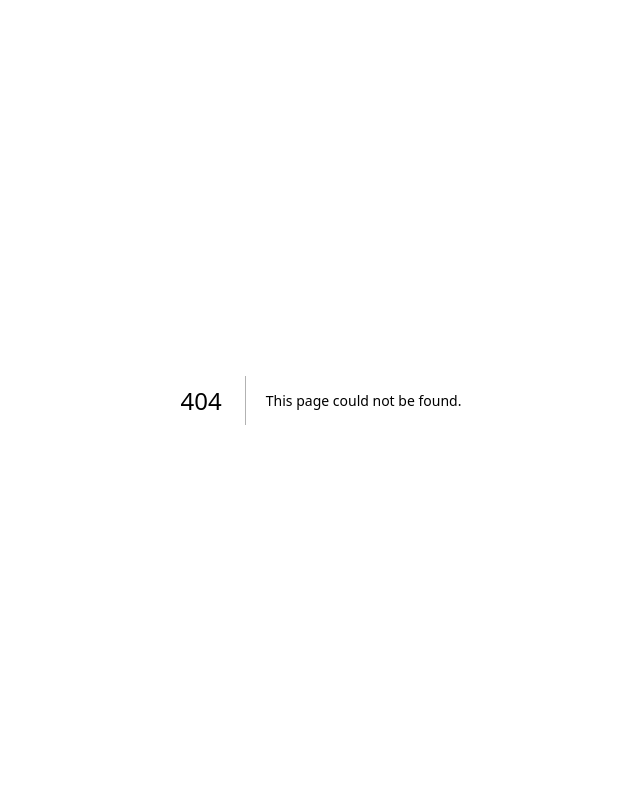
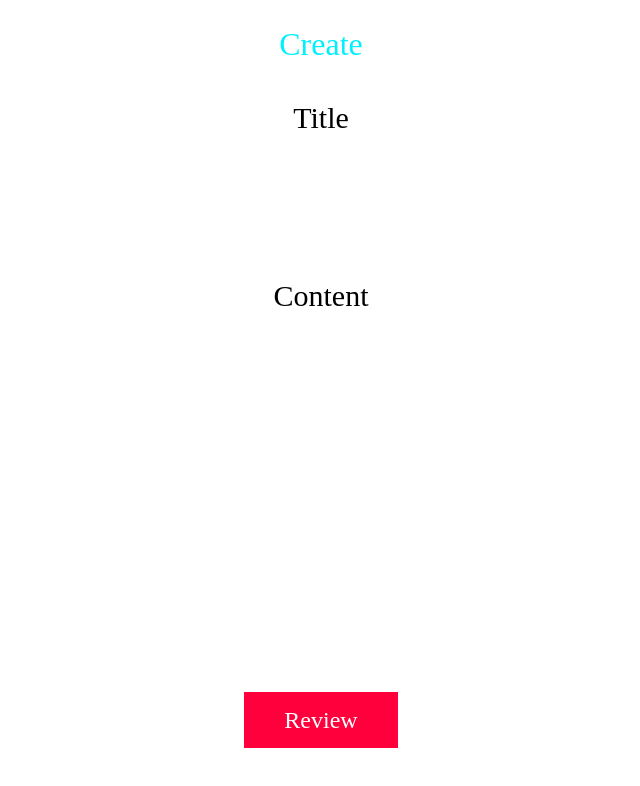
Before and after one commit to Mopcho/Small-NextJs-Project, a Next.js app in the folder client/: page /cyberadmin/create in a window 1280 px wide. Before the commit this address had no page. Shown: the top 786 px of the page, without its empty margins (319-959 px from the left). Built offline with nearby package versions, Linux system fonts and the light colour scheme; a web font is replaced by a local one.

Commit message:
Create a base form for creating blogs

```diff
--- /dev/null
+++ b/client/src/app/cyberadmin/create/page.tsx
@@ -0,0 +1,28 @@
+export default function Create() {
+  return (
+    <section className="h-full w-full py-8">
+      <form className="blog-create-form">
+        <div className="blog-create-title blog-create-formfield">
+          <label htmlFor="title" className="text-3xl">
+            Title
+          </label>
+          <input name="title" type="text" className="w-full p-2"></input>
+        </div>
+
+        <div className="blog-create-textarea blog-create-formfield">
+          <label htmlFor="content" className="text-3xl">
+            Content
+          </label>
+          <textarea
+            name="content"
+            className="w-full p-2 h-full resize-none"
+          ></textarea>
+        </div>
+
+        <button className="py-3 px-10 bg-custom-red text-white text-2xl">
+          Review
+        </button>
+      </form>
+    </section>
+  );
+}
--- /dev/null
+++ b/client/src/app/cyberadmin/layout.tsx
@@ -0,0 +1,22 @@
+import Link from 'next/link';
+
+export default function CyberAdminLayout({
+  children,
+}: {
+  children: React.ReactNode;
+}) {
+  return (
+    <section className="admin-layout custom-container py-5">
+      <nav className="admin-navigation">
+        <ul>
+          <li>
+            <Link href="/cyberadmin/create" className="text-custom-cyan">
+              Create
+            </Link>
+          </li>
+        </ul>
+      </nav>
+      {children}
+    </section>
+  );
+}
--- /dev/null
+++ b/client/src/app/cyberadmin/page.tsx
@@ -0,0 +1,9 @@
+export default function CyberAdmin() {
+  return (
+    <section className="flex h-full justify-center items-center">
+      <h2 className="text-4xl text-custom-pale-blue">
+        What Are you doing here ? Get out !
+      </h2>
+    </section>
+  );
+}
--- a/client/src/public/stylesheets/global.css
+++ b/client/src/public/stylesheets/global.css
@@ -269,4 +269,45 @@ a {
   }
 }
 
+.admin-layout {
+  display: flex;
+  flex-direction: column;
+  height: 100%;
+}
+
+.admin-navigation ul {
+  display: flex;
+  justify-content: center;
+}
+.admin-navigation a {
+  font-size: xx-large;
+}
+
+.blog-create-form {
+  display: flex;
+  flex-direction: column;
+  gap: 1em;
+  align-items: center;
+  justify-content: center;
+  height: 100%;
+  width: 100%;
+}
+.blog-create-form input:focus, .blog-create-form textarea:focus {
+  outline: 2px solid rgb(0, 240, 255);
+}
+.blog-create-form .blog-create-formfield {
+  align-items: center;
+  display: flex;
+  flex-direction: column;
+  gap: 1em;
+}
+.blog-create-form .blog-create-title {
+  flex-grow: 1;
+  width: 30%;
+}
+.blog-create-form .blog-create-textarea {
+  flex-grow: 4;
+  width: 100%;
+}
+
 /*# sourceMappingURL=global.css.map */
--- a/client/src/sass/global.scss
+++ b/client/src/sass/global.scss
@@ -309,3 +309,52 @@ a {
     grid-template-columns: 1fr;
   }
 }
+
+.admin-layout {
+  display: flex;
+  flex-direction: column;
+  height: 100%;
+}
+
+.admin-navigation {
+
+  ul {
+    display: flex;
+    justify-content: center;
+  }
+
+  a {
+    font-size: xx-large;
+  }
+}
+
+.blog-create-form {
+  display: flex;
+  flex-direction: column;
+  gap: 1em;
+  align-items: center;
+  justify-content: center;
+  height: 100%;
+  width: 100%;
+
+  input:focus, textarea:focus {
+    outline: 2px solid rgb($cyan);
+  }
+
+  .blog-create-formfield {
+    align-items: center;
+    display: flex;
+    flex-direction: column;
+    gap: 1em;
+  }
+
+  .blog-create-title {
+    flex-grow: 1;
+    width: 30%;
+  }
+
+  .blog-create-textarea {
+    flex-grow: 4;
+    width: 100%;
+  }
+}
```
Also changed, not shown: 1 other file (tests, documents, lock files or other folders).
